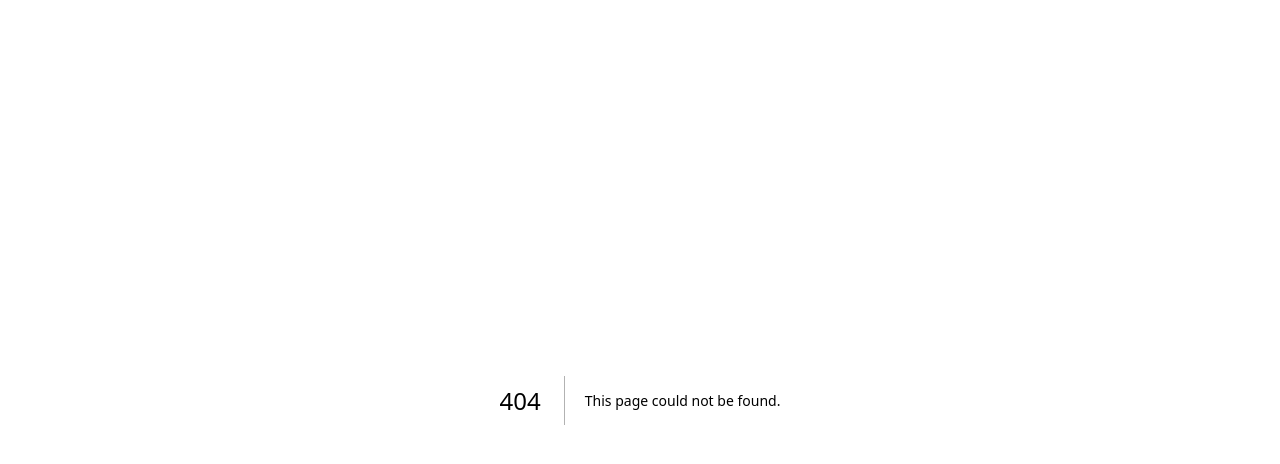
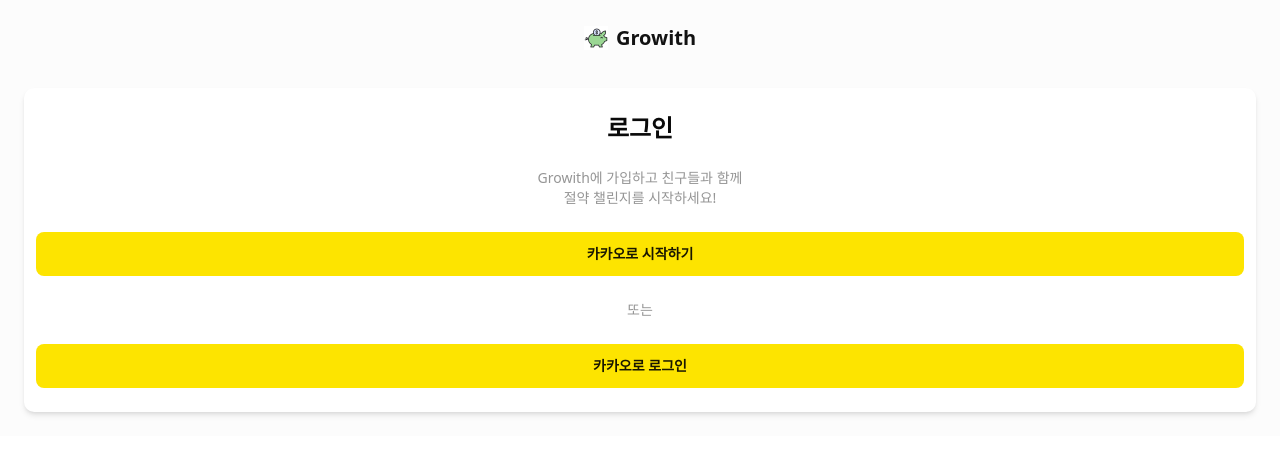
Before and after one commit to yeonna18k/TheHam, a Next.js app: page /auth/signin in a window 1280 px wide. Before the commit this address had no page. Shown: the top 464 px of the page. Built offline with nearby package versions, Linux system fonts and the light colour scheme.

Commit message:
feat: 로그인 및 회원가입 페이지 추가, 버튼 속성 수정

```diff
--- /dev/null
+++ b/src/app/auth/signin/page.tsx
@@ -0,0 +1,17 @@
+import { Button } from "@/components/ui/button";
+
+export default function SignIn() {
+  return (
+    <section className="flex flex-col gap-6 items-center justify-center h-fit bg-white py-6 px-3 shadow-md rounded-lg">
+      <h1 className="text-2xl font-bold">로그인</h1>
+      <span className="text-center text-sm text-gray-500">
+        Growith에 가입하고 친구들과 함께
+        <br />
+        절약 챌린지를 시작하세요!
+      </span>
+      <Button variant="login">카카오로 시작하기</Button>
+      <span className="text-center text-sm text-gray-500">또는</span>
+      <Button variant="login">카카오로 로그인</Button>
+    </section>
+  );
+}
--- /dev/null
+++ b/src/app/auth/signup/page.tsx
@@ -0,0 +1,3 @@
+export default function SignUp() {
+  return <main>signup</main>;
+}
--- a/src/components/ui/button.tsx
+++ b/src/components/ui/button.tsx
@@ -15,7 +15,7 @@ const buttonVariants = cva(
         warning: "bg-warning text-white hover:bg-warning/80",
         fit: "border-[1.5px] border-gray-300 hover:bg-primary/20 hover:border-primary font-normal",
         icon: "text-base border-[1.5px] border-gray-300 flex flex-col items-center justify-center gap-1 font-normal",
-        login: "bg-social-kakao hover:bg-social-kakao/80 text-white",
+        login: "bg-social-kakao hover:bg-social-kakao/80 text-black/90",
       },
       size: {
         default: "w-full py-3",
```
